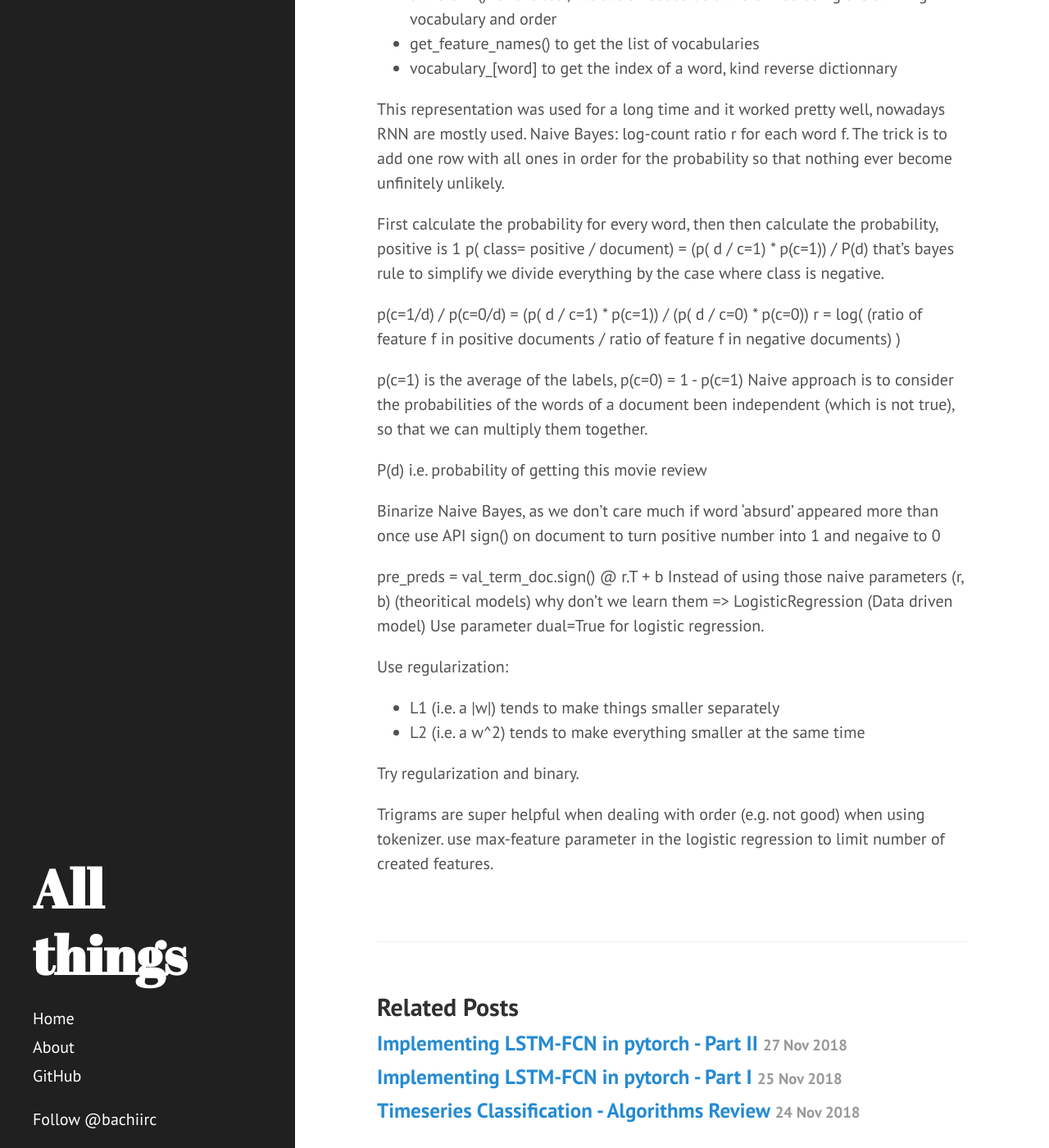
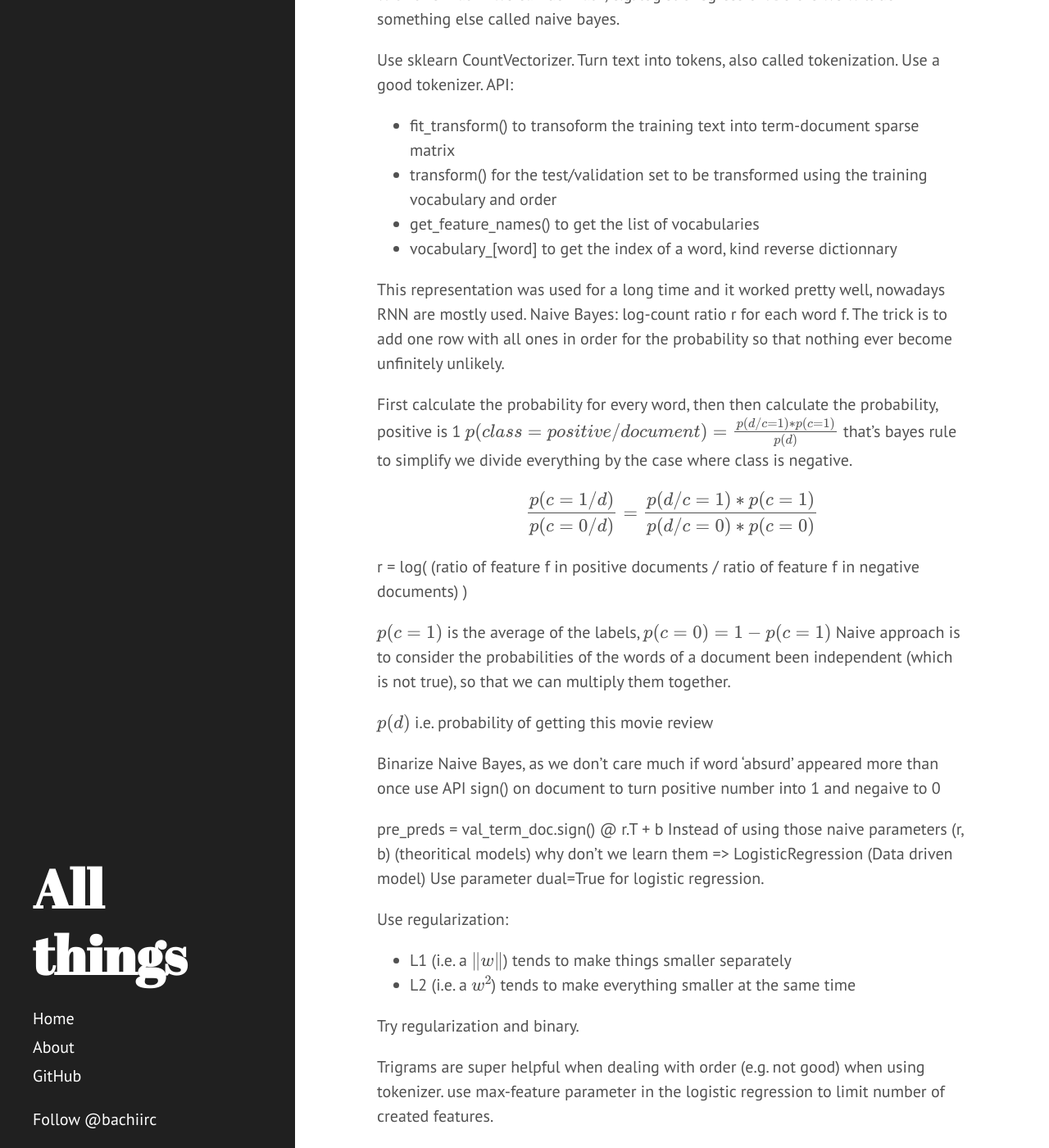
Before and after one commit to dzlab/dzlab.github.io, a Jekyll site: the page built from _posts/2018-10-18-sentiment-classification.md, in a window 1280 px wide and 1400 px high, scrolled down 672 px. Shown: the whole window at 82% size. Built offline with Jekyll 4.4.1, drawn with Linux system fonts in a browser that asks for light colours; nearby versions of some CDN libraries; formulas are drawn with MathJax 3; comment, search, counter and statistics services are not loaded; some of the changed text lies outside the part shown.

Commit message:
latex integration

```diff
--- a/_layouts/post.html
+++ b/_layouts/post.html
@@ -7,6 +7,9 @@ layout: default
   <span class="post-date">{{ page.date | date_to_string }}</span>
   {{ content }}
 </div>
+
+<!-- mathjax (to render equations) -->
+<script type="text/javascript" src="//cdn.mathjax.org/mathjax/latest/MathJax.js?config=TeX-AMS-MML_HTMLorMML"></script>
 
 <div class="related">
   <h2>Related Posts</h2>
--- a/_posts/2018-10-18-sentiment-classification.md
+++ b/_posts/2018-10-18-sentiment-classification.md
@@ -25,16 +31,17 @@ log-count ratio r for each word f.
 The trick is to add one row with all ones in order for the probability so that nothing ever become unfinitely unlikely.
 
 First calculate the probability for every word, then then calculate the probability, positive is 1
-p( class= positive / document) =  (p( d / c=1) * p(c=1)) / P(d) that's bayes rule
+$$ p( class = positive / document) =  \frac{p( d / c=1) * p(c=1)}{p(d)} $$ that's bayes rule
 to simplify we divide everything by the case where class is negative.
 
-p(c=1/d) / p(c=0/d) = (p( d / c=1) * p(c=1)) / (p( d / c=0) * p(c=0))
+$$ \frac{p(c=1/d)}{p(c=0/d)} = \frac{p( d / c=1) * p(c=1)}{p( d / c=0) * p(c=0)} $$
+
 r = log( (ratio of feature f in positive documents / ratio of feature f in negative documents) )
 
-p(c=1) is the average of the labels, p(c=0) = 1 - p(c=1)
+$$p(c=1)$$ is the average of the labels, $$p(c=0) = 1 - p(c=1)$$
 Naive approach is to consider the probabilities of the words of a document been independent (which is not true), so that we can multiply them together.
 
-P(d) i.e. probability of getting this movie review
+$$p(d)$$ i.e. probability of getting this movie review
 
 Binarize Naive Bayes, as we don't care much if word 'absurd' appeared more than once use API sign() on document to turn positive number into 1 and negaive to 0
 
@@ -44,8 +51,8 @@ Instead of using those naive parameters (r, b) (theoritical models) why don't we
 Use parameter dual=True for logistic regression.
 
 Use regularization:
- - L1 (i.e. a \|w\|) tends to make things smaller separately
- - L2 (i.e. a w^2) tends to make everything smaller at the same time
+ - L1 (i.e. a $$\|w\|$$) tends to make things smaller separately
+ - L2 (i.e. a $$w^2$$) tends to make everything smaller at the same time
 
  Try regularization and binary.
 
```
Also changed, not shown: other parts of _posts/2018-10-18-sentiment-classification.md (+6 -0 lines), _posts/2018-11-27-LSTM-FCN-pytorch-part-2.md (+8 -1 lines).
